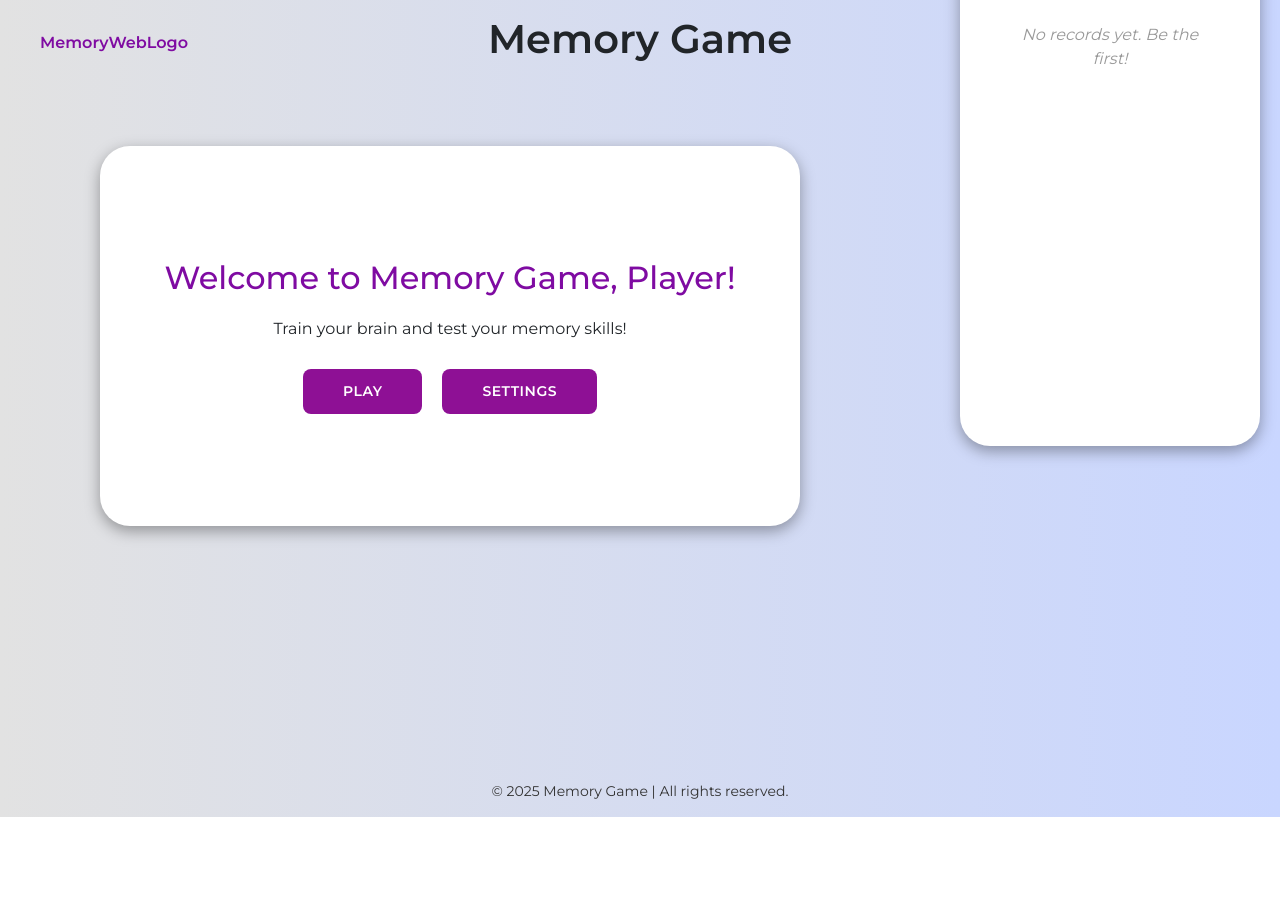
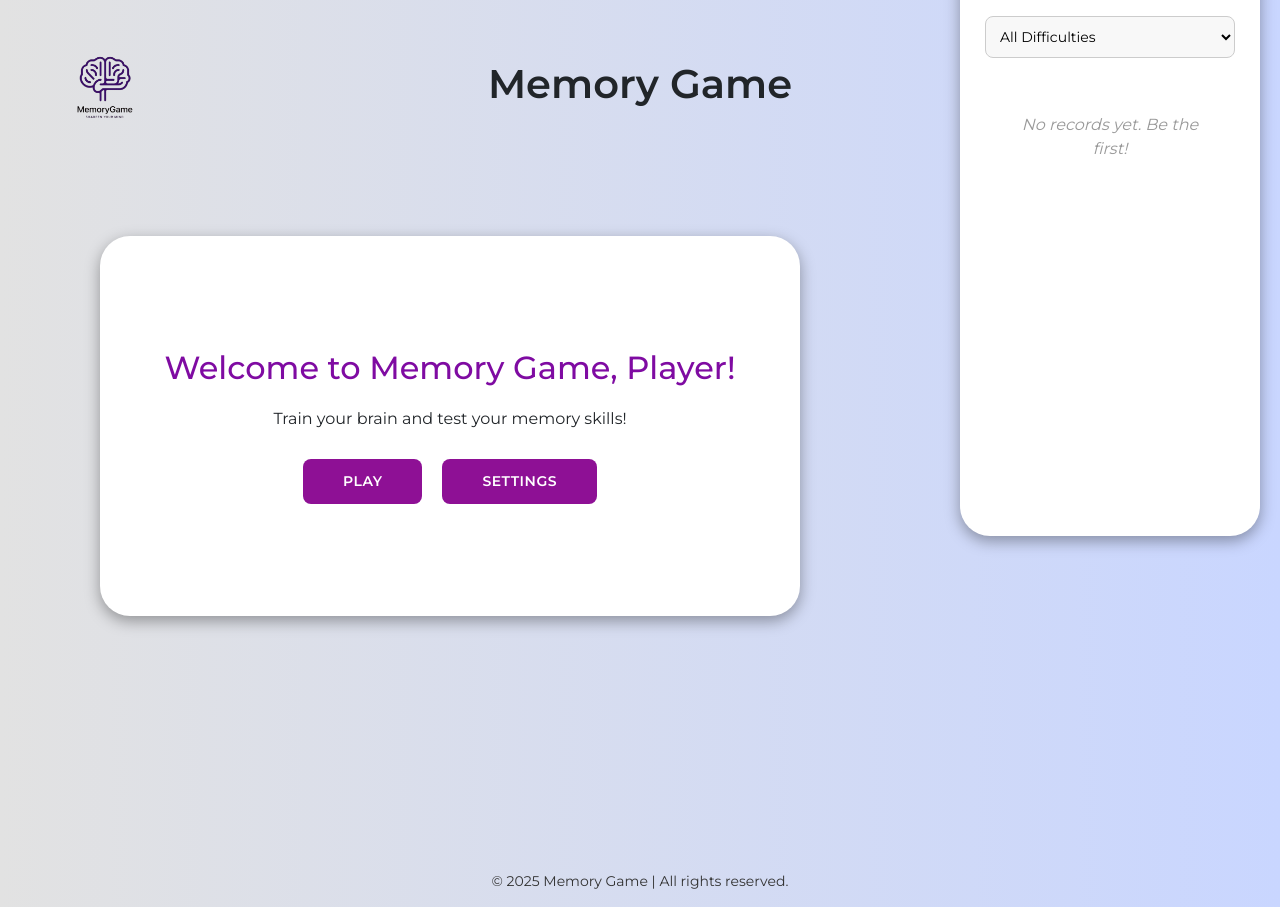
Before and after one commit to RevivedAstor/WFP, a plain HTML site: page start.html in a window 1280 px wide. Before the commit the page ends 817 px from the top, so only its background shows below. Drawn offline with nearby package versions, Linux system fonts and the light colour scheme; no server answers.

Commit message:
Updated logo

```diff
--- a/css/login.css
+++ b/css/login.css
@@ -334,3 +334,15 @@ body.dark-theme select {
   color: #e5e5e5;
   border: 1px solid #4a4a4a;
 }
+
+.logo {
+  display: flex;
+  align-items: center;
+  gap: 8px;
+  text-decoration: none;
+  color: #3a3a3a;
+  font-weight: 600;
+}
+.logo img {
+  height: 130px;
+}
--- a/css/start.css
+++ b/css/start.css
@@ -797,3 +797,15 @@ body.dark-theme button.close-modal-btn:hover{
     font-size: 1.2rem;
   }
 }
+
+.logo {
+  display: flex;
+  align-items: center;
+  gap: 8px;
+  text-decoration: none;
+  color: #3a3a3a;
+  font-weight: 600;
+}
+.logo img {
+  height: 130px;
+}
--- a/start.html
+++ b/start.html
@@ -10,7 +10,9 @@
 
 <body>
   <div class="navbar">
-    <a href="#" class="logo">MemoryWebLogo</a>
+    <a class="logo">
+      <img src="images/MemoryLogo.png" alt="MemoryWebLogo">
+    </a>
     <h1>Memory Game</h1>
     <div class="theme-btn" id="themeBtn">☀️</div>
   </div>
```
Also changed, not shown: index.html (+1 -1 lines), images/MemoryLogo.png (added).
